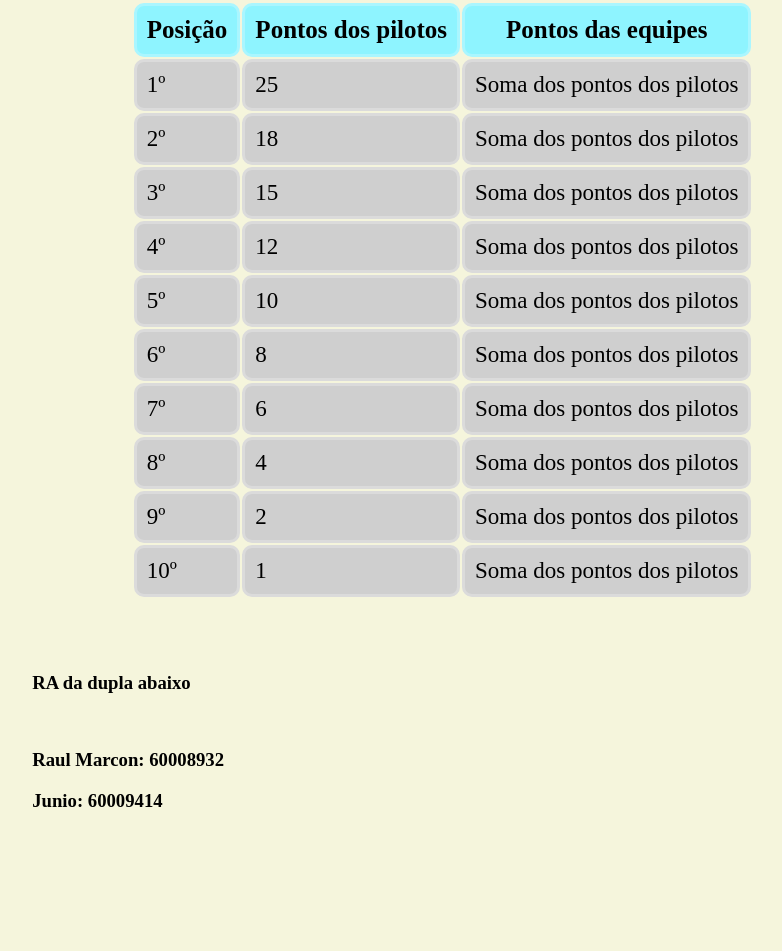
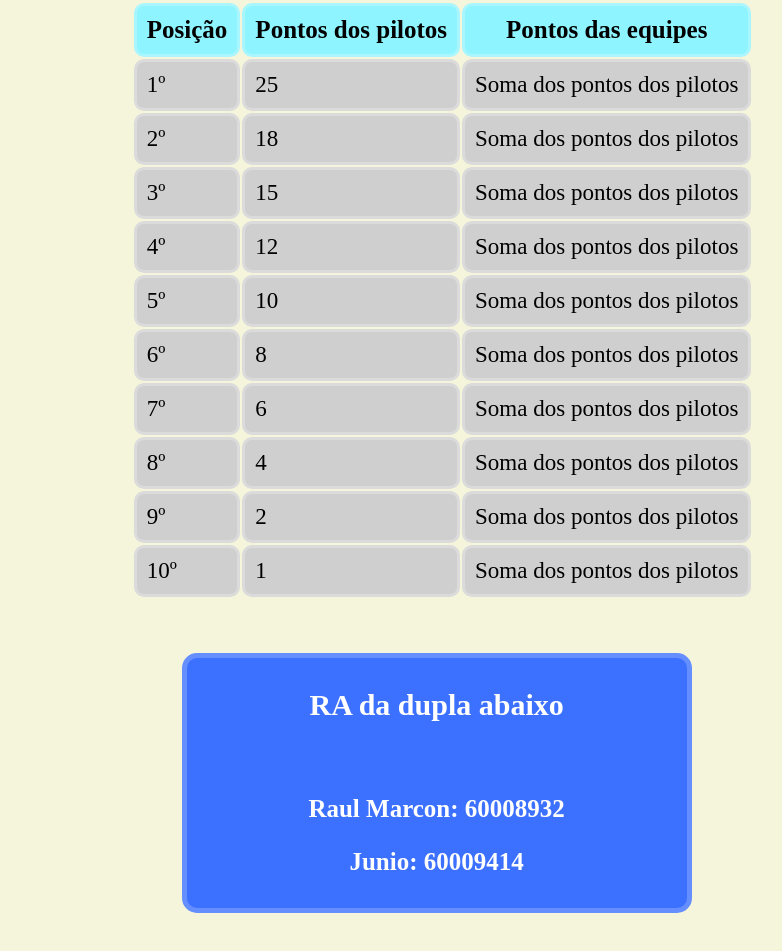
Before and after one commit to Raul-Marcon/Aulas-desenvolvimento-para-internet, a plain HTML site: page Trabalho-FIA(Federacao-internacional-de-automobilismo)/index.html in a window 1280 px wide. Shown: the part 4852-5803 px from the top of the page, without its empty margins (211-993 px from the left). Before the commit the page ends 5745 px from the top, so only its background shows below. Drawn offline with Linux system fonts and the light colour scheme.

Commit message:
Update estilos.css

```diff
--- a/Trabalho-FIA(Federacao-internacional-de-automobilismo)/estilos.css
+++ b/Trabalho-FIA(Federacao-internacional-de-automobilismo)/estilos.css
@@ -126,3 +126,26 @@ li {
 #sistemadepontuacaotabela {
     margin-left:12%;
 }
+
+#creditos {
+    height:250px;
+    width:500px;
+    background-color:#3c70ff;
+    border:5px solid #658eff;
+    border-radius:15px;
+    margin-left:18%;
+}
+
+#tituloRA {
+    font-size:30px;
+    display:flex;
+    justify-content:center;
+    color:white;
+}
+
+#nome {
+    font-size:25px;
+    color:white;
+    display:flex;
+    justify-content:center;
+}
```
